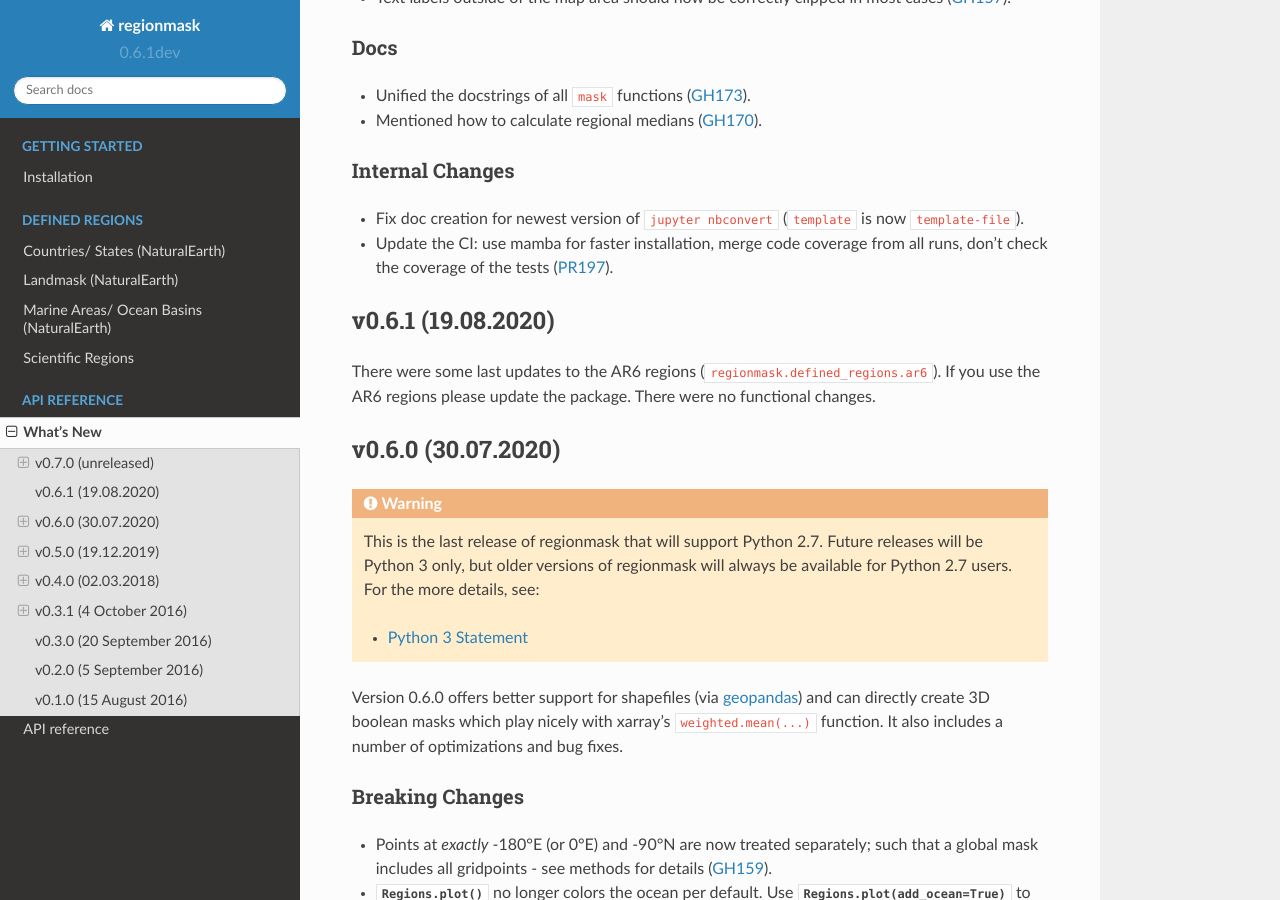
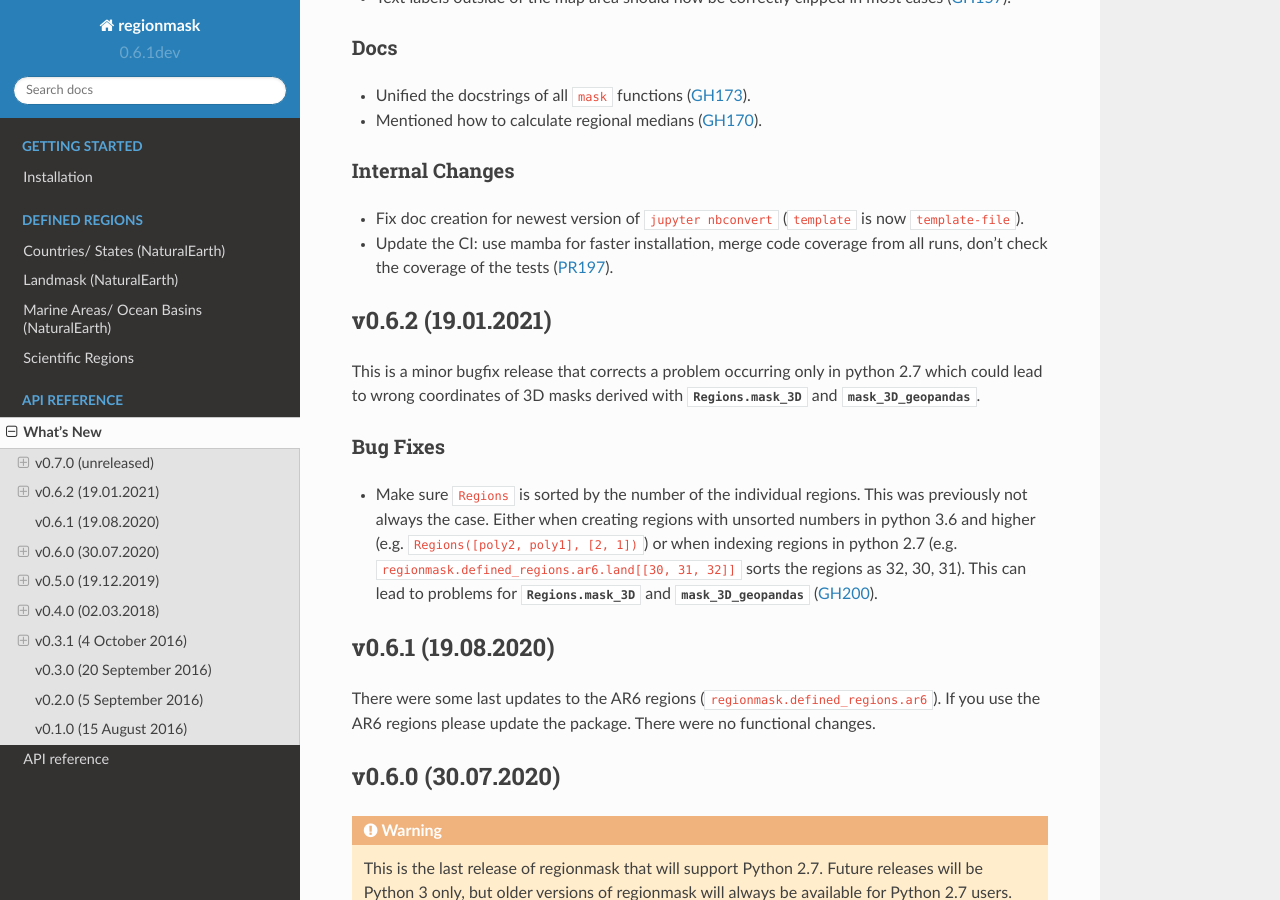
Before and after one commit to regionmask/regionmask, a Sphinx documentation site: the page built from docs/whats_new.rst, in a window 1280 px wide and 900 px high, scrolled down 997 px. Built offline with Sphinx 7.4.7 and the Read the Docs theme 2.0.0, drawn with Linux system fonts in a browser that asks for light colours; pages that are not in the unit, such as notebooks, are missing from menus.

Commit message:
ensure regions are sorted (#202)
* ensure regions are sorted

* Update regionmask/core/regions.py

```diff
--- a/docs/whats_new.rst
+++ b/docs/whats_new.rst
@@ -63,6 +63,22 @@ Internal Changes
 - Update the CI: use mamba for faster installation, merge code coverage from all runs,
   don't check the coverage of the tests (:pull:`197`).
 
+v0.6.2 (19.01.2021)
+-------------------
+
+This is a minor bugfix release that corrects a problem occurring only in python 2.7 which
+could lead to wrong coordinates of 3D masks derived with :py:attr:`Regions.mask_3D` and
+:py:attr:`mask_3D_geopandas`.
+
+Bug Fixes
+~~~~~~~~~
+
+- Make sure ``Regions`` is sorted by the number of the individual regions. This was
+  previously not always the case. Either when creating regions with unsorted numbers
+  in python 3.6 and higher (e.g. ``Regions([poly2, poly1], [2, 1])``) or when indexing
+  regions in python 2.7 (e.g. ``regionmask.defined_regions.ar6.land[[30, 31, 32]]`` sorts
+  the regions as 32, 30, 31). This can lead to problems for :py:attr:`Regions.mask_3D` and
+  :py:attr:`mask_3D_geopandas` (:issue:`200`).
 
 v0.6.1 (19.08.2020)
 -------------------
```
Also changed, not shown: 2 other files.
